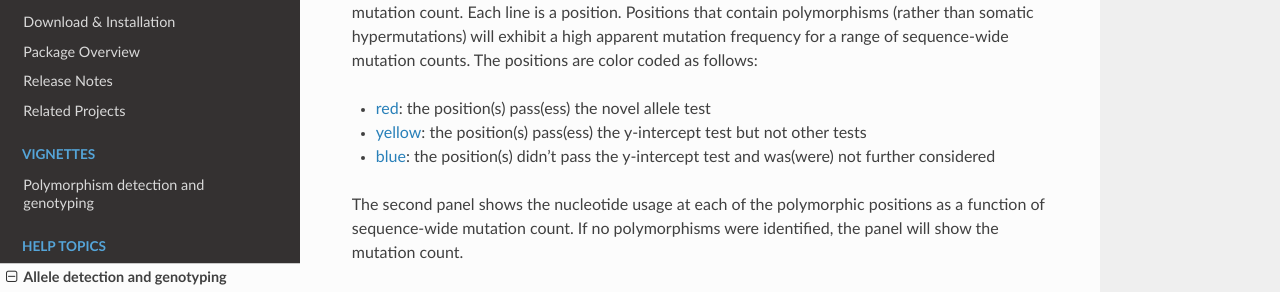
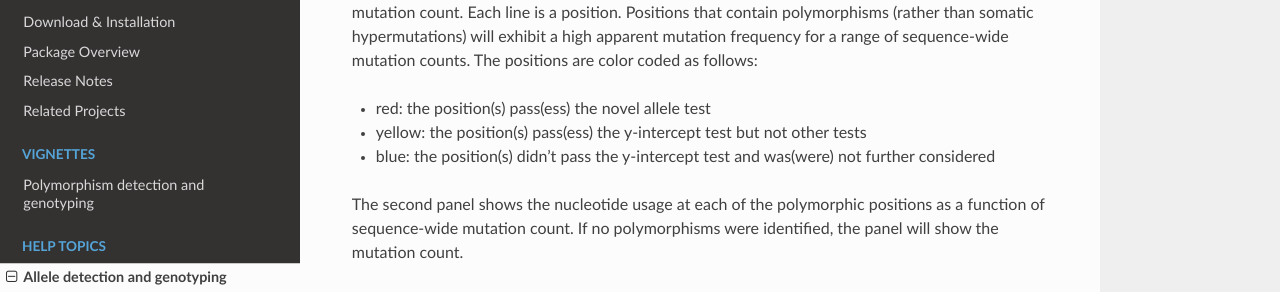
Before and after one commit to immcantation/tigger, an MkDocs documentation site: the page built from docs/topics/plotNovel.md, in a window 1280 px wide and 900 px high, scrolled down 1223 px. Shown: the part 159-451 px from the top of the window. Built offline with MkDocs 1.6.1, drawn with Linux system fonts in a browser that asks for light colours; nearby versions of some CDN libraries; old or Windows-style settings are respelled for this version of MkDocs; some of the changed lines change nothing that is shown.

Commit message:
removed link

```diff
--- a/docs/topics/plotNovel.md
+++ b/docs/topics/plotNovel.md
@@ -79,10 +79,10 @@ will exhibit a high apparent mutation frequency for a range of
 sequence-wide mutation counts. The positions are color coded as follows:
 
 
-+ [red](http://www.rdocumentation.org/packages/crayon/topics/crayon):    the position(s) pass(ess) the novel allele test
-+ [yellow](http://www.rdocumentation.org/packages/crayon/topics/crayon): the position(s) pass(ess) the y-intercept test but not
++ red:    the position(s) pass(ess) the novel allele test
++ yellow: the position(s) pass(ess) the y-intercept test but not
 other tests
-+ [blue](http://www.rdocumentation.org/packages/crayon/topics/crayon):   the position(s) didn't pass the y-intercept test and
++ blue:   the position(s) didn't pass the y-intercept test and
 was(were) not further considered
 
 
```
